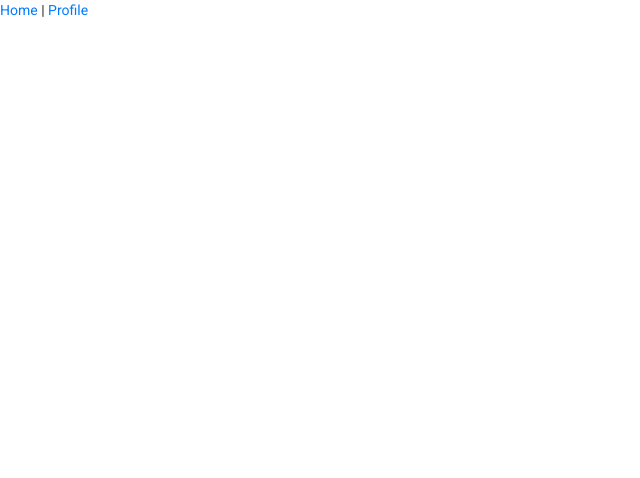
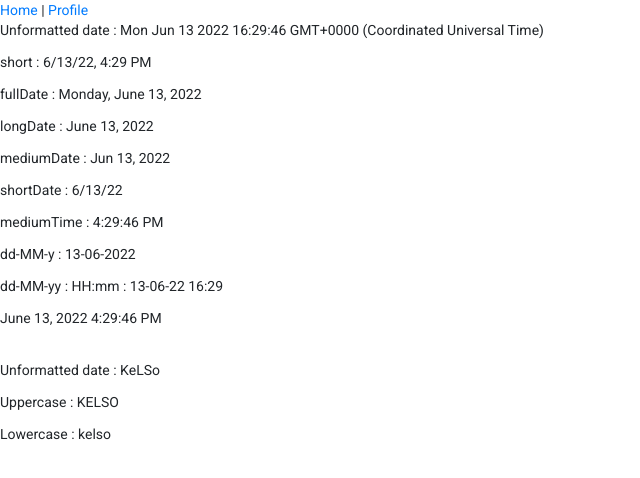
Before and after one commit to kgriff11/angular-tutorial, an Angular app: page / in a window 1280 px wide. Shown: the top 478 px of the page, without its empty margins (0-640 px from the left). Built offline with nearby package versions, Linux system fonts and the light colour scheme.

Commit message:
Added some Pipe formatters for string and date

```diff
--- a/src/app/app.component.html
+++ b/src/app/app.component.html
@@ -3,4 +3,27 @@
 |
   <a routerLink="/profile">Profile</a>
 </nav>
+
+<p> Unformatted date : {{toDate}}</p>
+
+<p> short : {{toDate | date: 'short'}}</p>
+<p> fullDate : {{toDate | date: 'fullDate'}}</p>
+<p> longDate : {{toDate | date: 'longDate'}}</p>
+<p> mediumDate : {{toDate | date: 'mediumDate'}}</p>
+<p> shortDate : {{toDate | date: 'shortDate'}}</p>
+<p> mediumTime : {{toDate | date: 'mediumTime'}}</p>
+<p> dd-MM-y : {{toDate | date: 'dd-MM-y'}}</p>
+<p> dd-MM-yy : HH:mm : {{toDate | date: 'dd-MM-yy HH:mm'}}</p>
+
+<p> {{toDate | date: 'longDate'}} {{toDate | date: 'mediumTime'}}</p>
+<br>
+
+<p>Unformatted date : {{name}}</p>
+<p>Uppercase : {{name | uppercase}} </p>
+<p>Lowercase : {{name | lowercase}}</p>
+
+
+
+
+
 <router-outlet></router-outlet>
--- a/src/app/app.component.ts
+++ b/src/app/app.component.ts
@@ -7,9 +7,19 @@ import { Component } from '@angular/core';
 })
 export class AppComponent {
   title = 'angular-tutorial';
-  name: string = 'Kelso';
+  name: string = 'KeLSo';
+
+  toDate: Date = new Date();
+
 
   constructor(){}
+
+
+
+
+
+
+
 
   setName(newName: string){
     this.name = newName;
```
